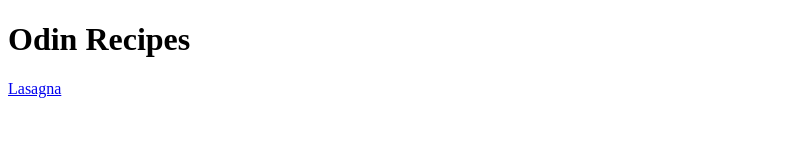
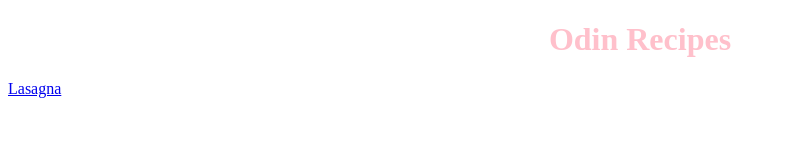
Before and after one commit to Victor-Gugo/odin-recipes, a plain HTML site: page index.html in a window 1280 px wide. Shown: the whole page, without its empty margins (0-786 px from the left). Drawn offline with Linux system fonts and the light colour scheme.

Commit message:
added file style.css and link to it

```diff
--- a/index.html
+++ b/index.html
@@ -3,6 +3,7 @@
 <head>
     <meta charset="UTF-8">
     <meta name="viewport" content="width=device-width, initial-scale=1.0">
+    <link rel="stylesheet" href="style.css">
     <title>Document</title>
 </head>
 <body>
--- /dev/null
+++ b/style.css
@@ -0,0 +1,4 @@
+h1 {
+    color: pink;
+    text-align: center;
+}
```
